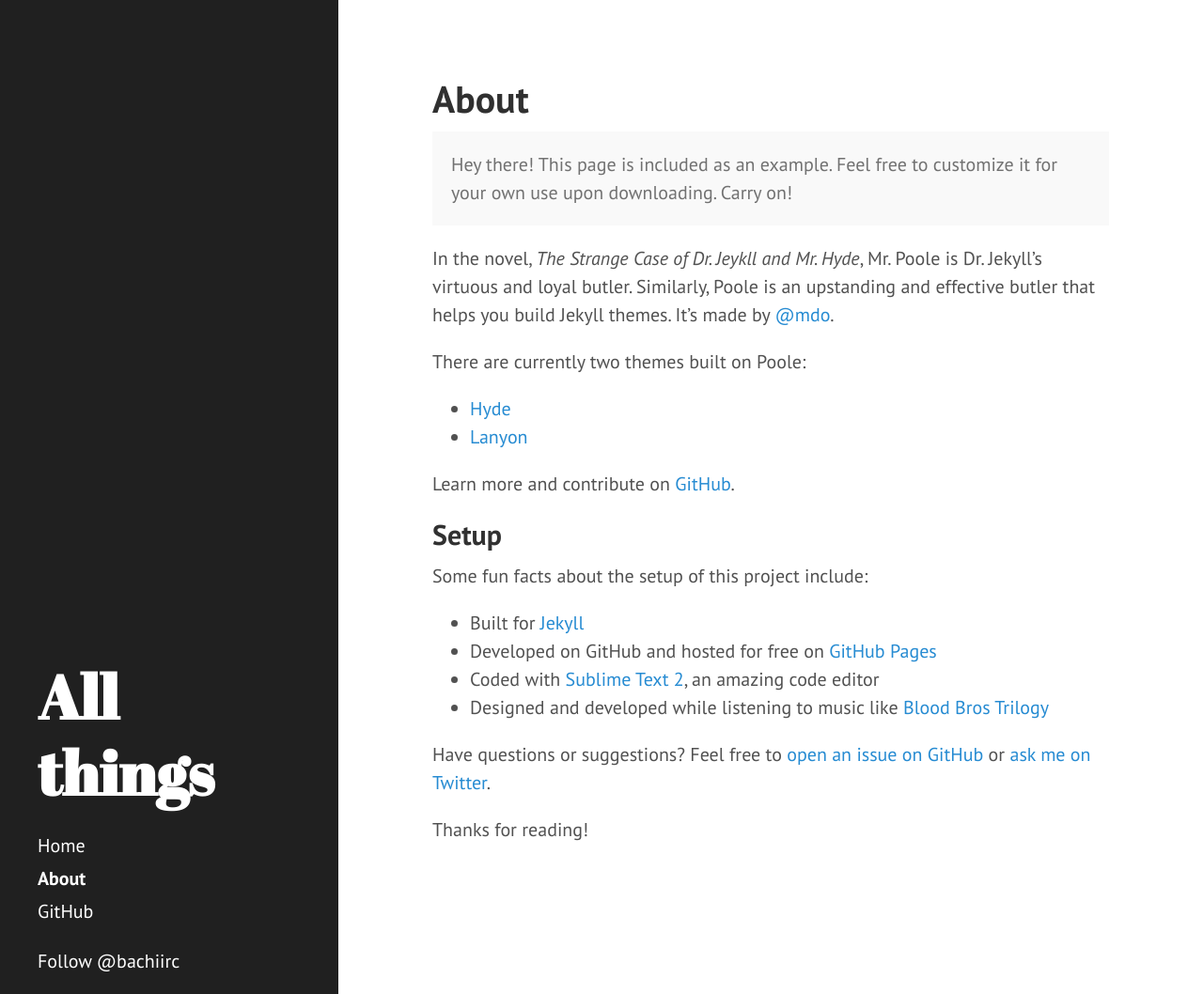
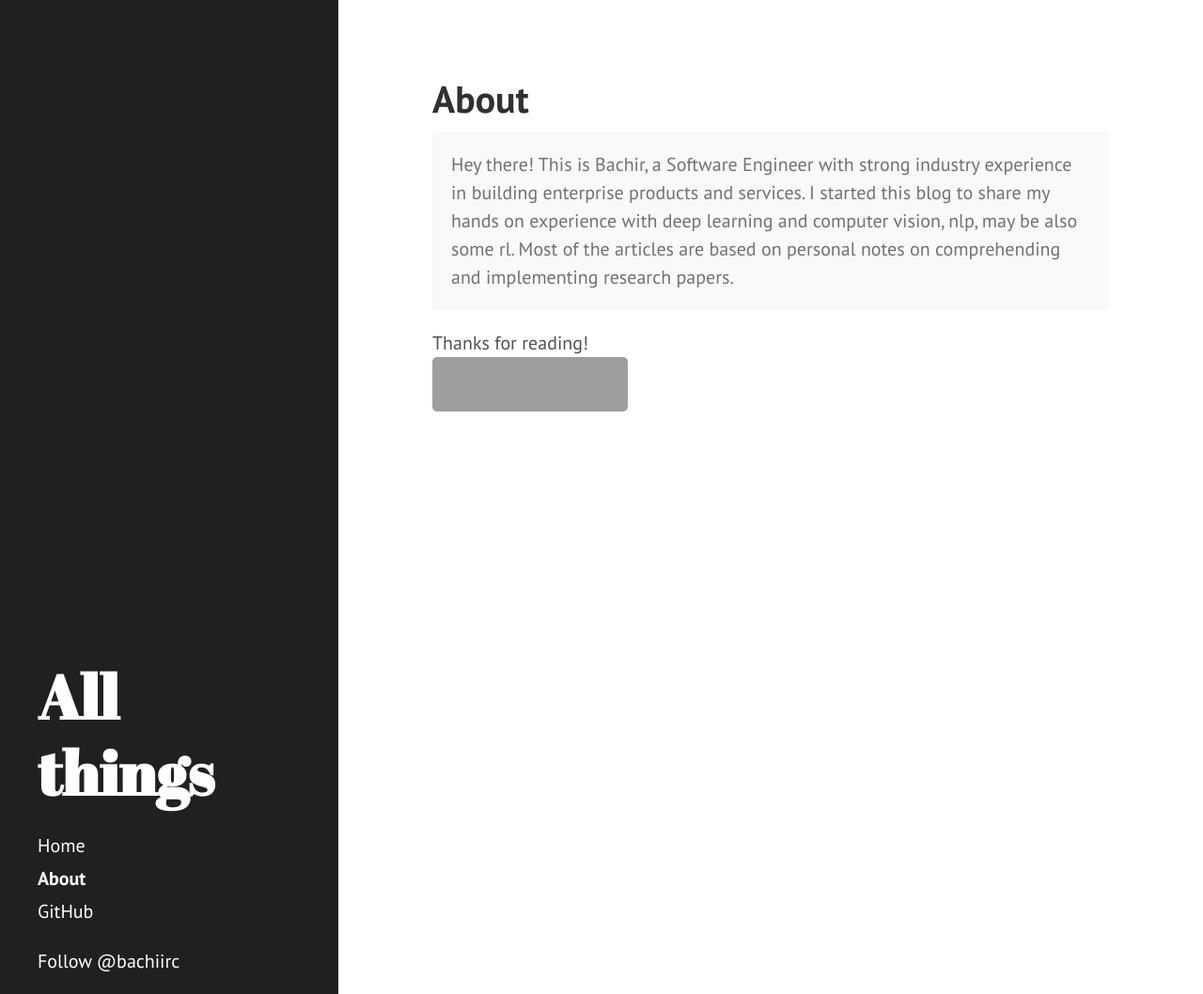
Before and after one commit to dzlab/dzlab.github.io, a Jekyll site: the page built from about.md, in a window 1280 px wide and 1058 px high. Shown: the whole window at 94% size. Built offline with Jekyll 4.4.1, drawn with Linux system fonts in a browser that asks for light colours; nearby versions of some CDN libraries; comment, search, counter and statistics services are not loaded; grey boxes are pictures that could not be loaded.

Commit message:
filling about

```diff
--- a/about.md
+++ b/about.md
@@ -4,27 +4,10 @@ title: About
 ---
 
 <p class="message">
-  Hey there! This page is included as an example. Feel free to customize it for your own use upon downloading. Carry on!
+  Hey there! This is Bachir, a Software Engineer with strong industry experience in building enterprise products and services. I started this blog to share my hands on experience with deep learning and computer vision, nlp, may be also some rl. Most of the articles are based on personal notes on comprehending and implementing research papers.
 </p>
 
-In the novel, *The Strange Case of Dr. Jeykll and Mr. Hyde*, Mr. Poole is Dr. Jekyll's virtuous and loyal butler. Similarly, Poole is an upstanding and effective butler that helps you build Jekyll themes. It's made by [@mdo](https://twitter.com/mdo).
-
-There are currently two themes built on Poole:
-
-* [Hyde](http://hyde.getpoole.com)
-* [Lanyon](http://lanyon.getpoole.com)
-
-Learn more and contribute on [GitHub](https://github.com/poole).
-
-## Setup
-
-Some fun facts about the setup of this project include:
-
-* Built for [Jekyll](http://jekyllrb.com)
-* Developed on GitHub and hosted for free on [GitHub Pages](https://pages.github.com)
-* Coded with [Sublime Text 2](http://sublimetext.com), an amazing code editor
-* Designed and developed while listening to music like [Blood Bros Trilogy](https://soundcloud.com/maddecent/sets/blood-bros-series)
-
-Have questions or suggestions? Feel free to [open an issue on GitHub](https://github.com/poole/issues/new) or [ask me on Twitter](https://twitter.com/mdo).
-
 Thanks for reading!
+<a href="https://stackoverflow.com/users/1269281/bachr">
+<img src="https://stackoverflow.com/users/flair/1269281.png" width="208" height="58" alt="profile for bachr at Stack Overflow, Q&amp;A for professional and enthusiast programmers" title="profile for bachr at Stack Overflow, Q&amp;A for professional and enthusiast programmers">
+</a>
```
